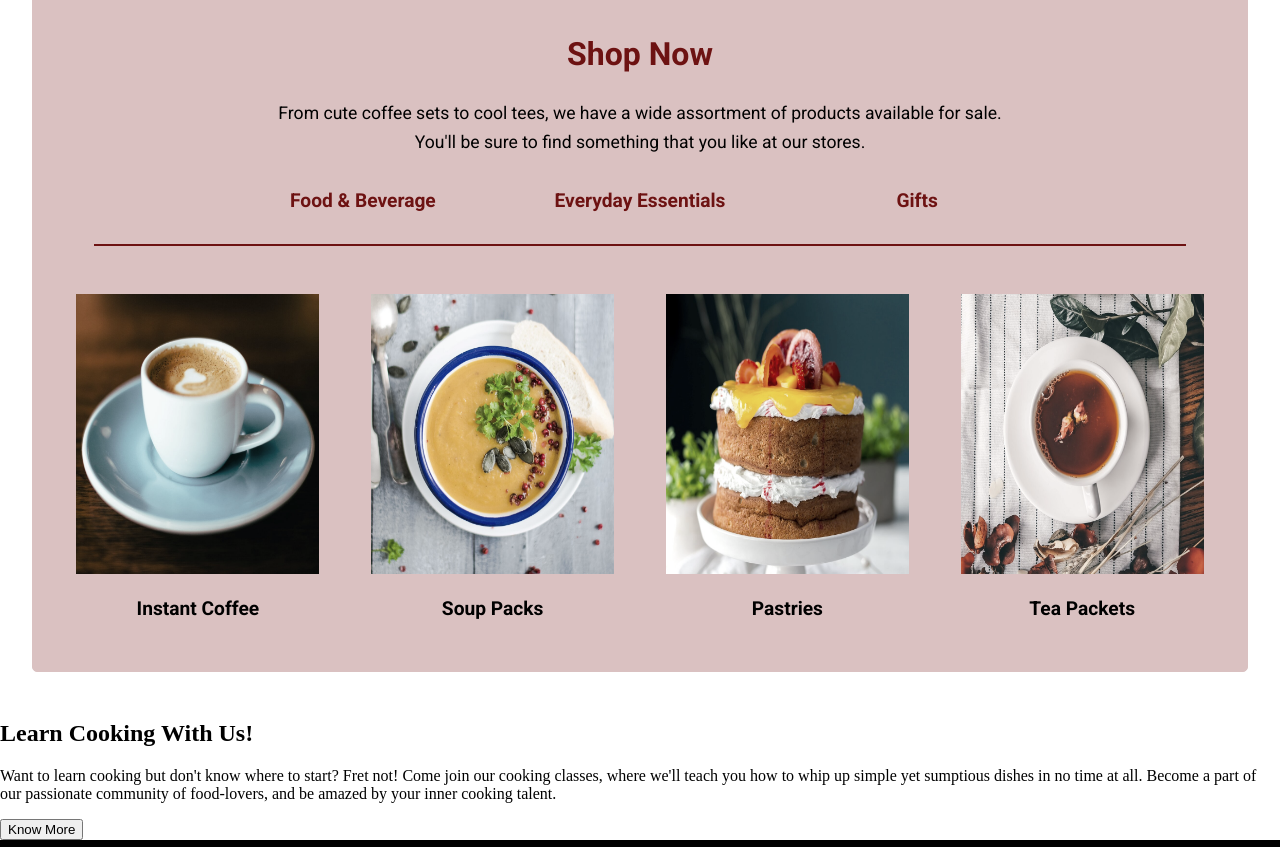
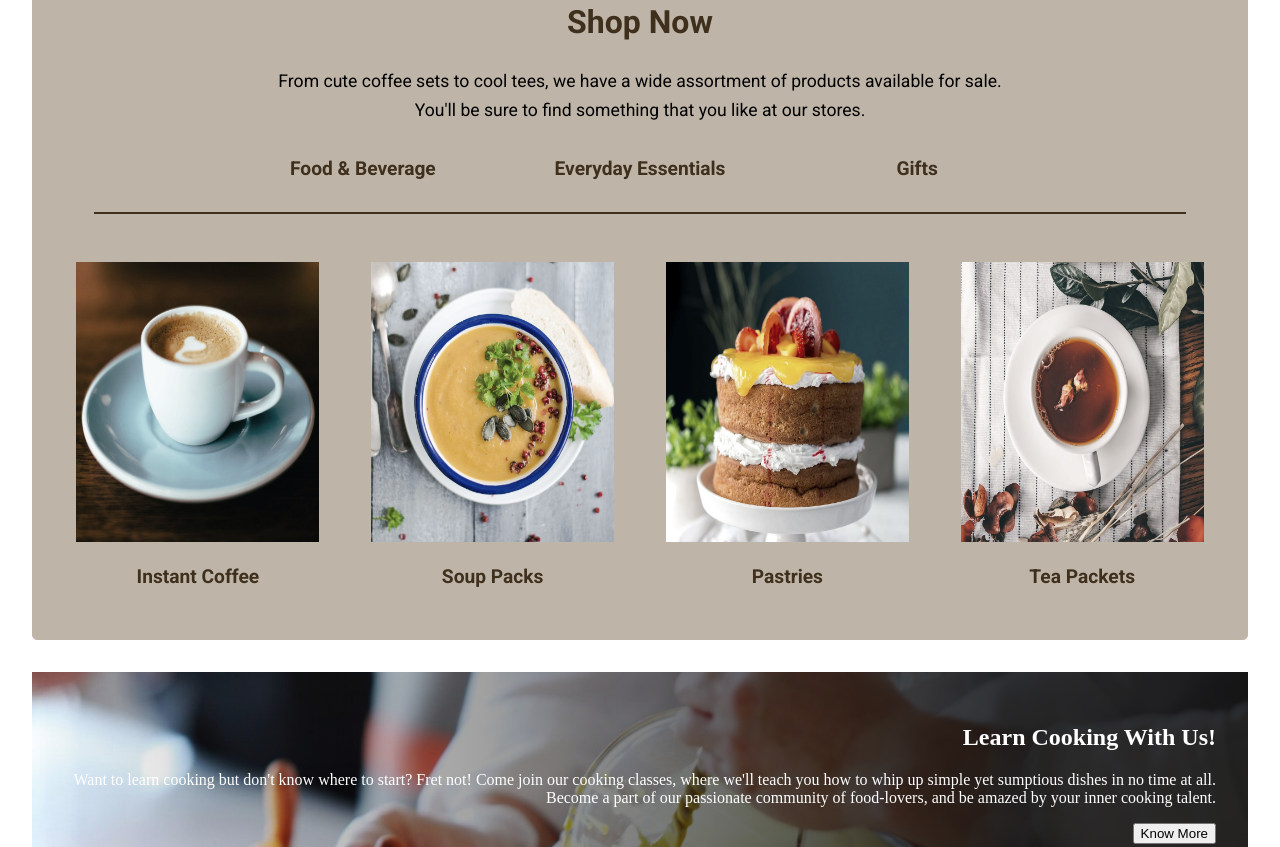
Before and after one commit to CalistaIo/Cafe, a plain HTML site: page index.html in a window 1280 px wide. Shown: the part 1782-2629 px from the top of the page. Drawn offline with Linux system fonts and the light colour scheme; a web font is replaced by a local one.

Commit message:
Add baking section

```diff
--- a/main.css
+++ b/main.css
@@ -241,7 +241,7 @@ body {
 }
 
 .menu__content {
-    margin: 3rem 2rem;
+    margin: 2rem;
     padding: 2rem;
     color: white;
     background: rgba(0, 0, 0, 0.5);
@@ -300,11 +300,11 @@ body {
 }
 
 #shop {
-    background-color: #dac1c1;
+    background-color: #beb4a7;
     text-align: center;
-    margin: 3rem 2rem;
+    margin: 2rem;
     padding: 2rem 0;
-    border: 1px solid #dac1c1;
+    border: 1px solid #beb4a7;
     border-radius: 5px;
 }
 
@@ -315,12 +315,12 @@ body {
 
 .shop__nav h1 {
     font-size: 2rem;
-    color: #6d1212;
+    color: #3f301d;
 }
 
 .shop__nav h2 {
     font-size: 1.2rem;
-    color: #6d1212;
+    color: #3f301d;
 }
 
 .shop__nav p {
@@ -340,7 +340,7 @@ body {
 }
 
 .shop__nav__items {
-    border-bottom: 2px solid #6d1212;
+    border-bottom: 2px solid #3f301d;
     padding-bottom: 1rem;
     width: 90%;
 }
@@ -384,4 +384,17 @@ body {
 .shop__items ul p {
     font-weight: 700;
     font-size: 1.2rem;
+    color: #3f301d;
 }
+
+#cooking {
+    padding: 2rem;
+    margin: 2rem;
+    background: linear-gradient(to left, rgba(0, 0, 0, 0.8) 20%, transparent), url('images/cooking.jpg');
+    background-repeat: no-repeat;
+    background-size: cover;
+    background-position: 100% center;
+    color: white;
+    height: 80vh;
+    text-align: right;
+}
```
Also changed, not shown: images/cooking.jpg (added).
